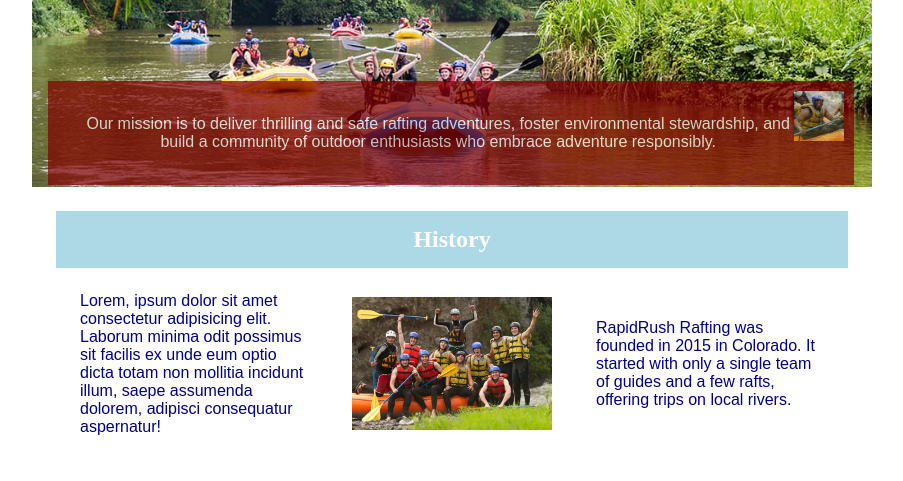
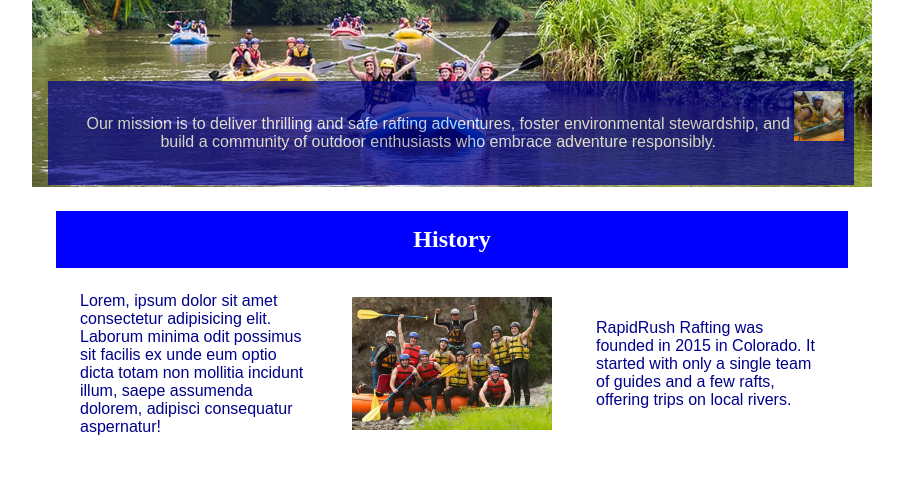
Before and after one commit to Mturtle3/wdd130, a plain HTML site: page wwr/about.html in a window 1280 px wide. Shown: the part 265-746 px from the top of the page, without its empty margins (188-1091 px from the left). Drawn offline with Linux system fonts and the light colour scheme.

Commit message:
wwr color 3.0

```diff
--- a/wwr/styles/rafting.css
+++ b/wwr/styles/rafting.css
@@ -1,5 +1,5 @@
 :root {
-    --primary-color: lightblue;
+    --primary-color: blue;
     --secondary-color: darkred;
     --accent-one: darkblue;
     --accent-two: maroon;
@@ -79,7 +79,7 @@ h2 {
     padding: 10px;
     text-align: center;
     opacity: 0.7;
-    background-color: var(--accent-two);
+    background-color: var(--accent-one);
     color: #fff;
 }
 
```
